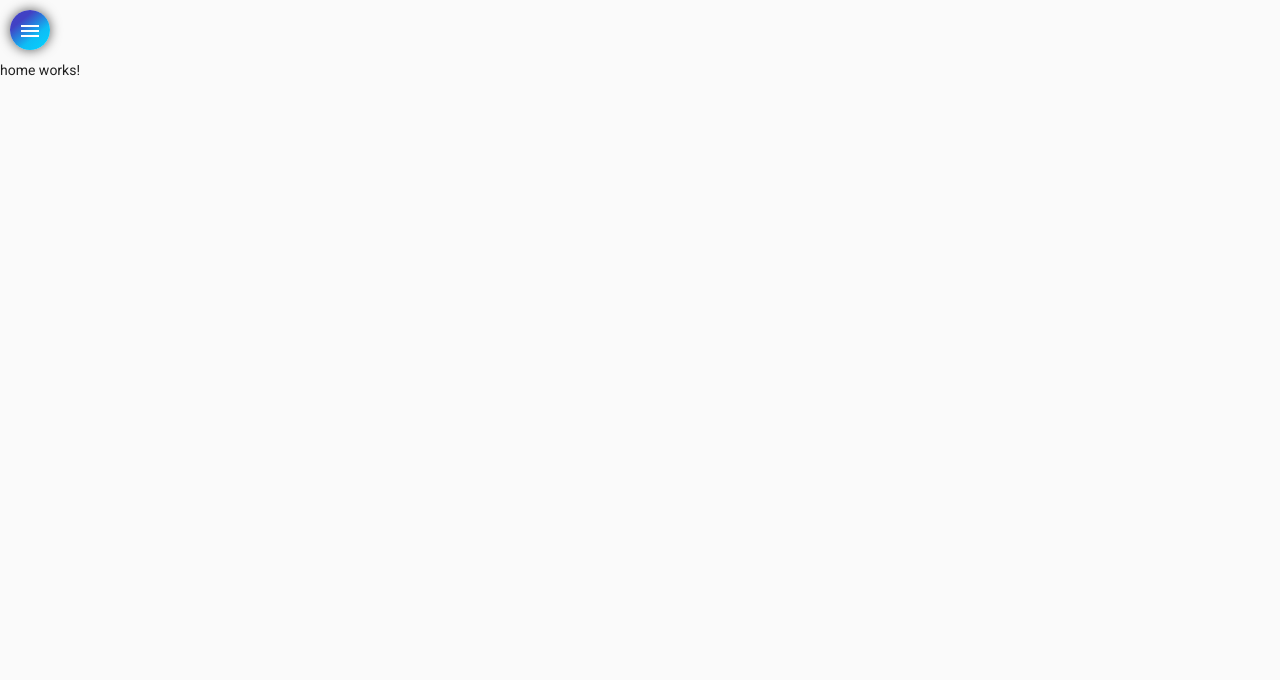
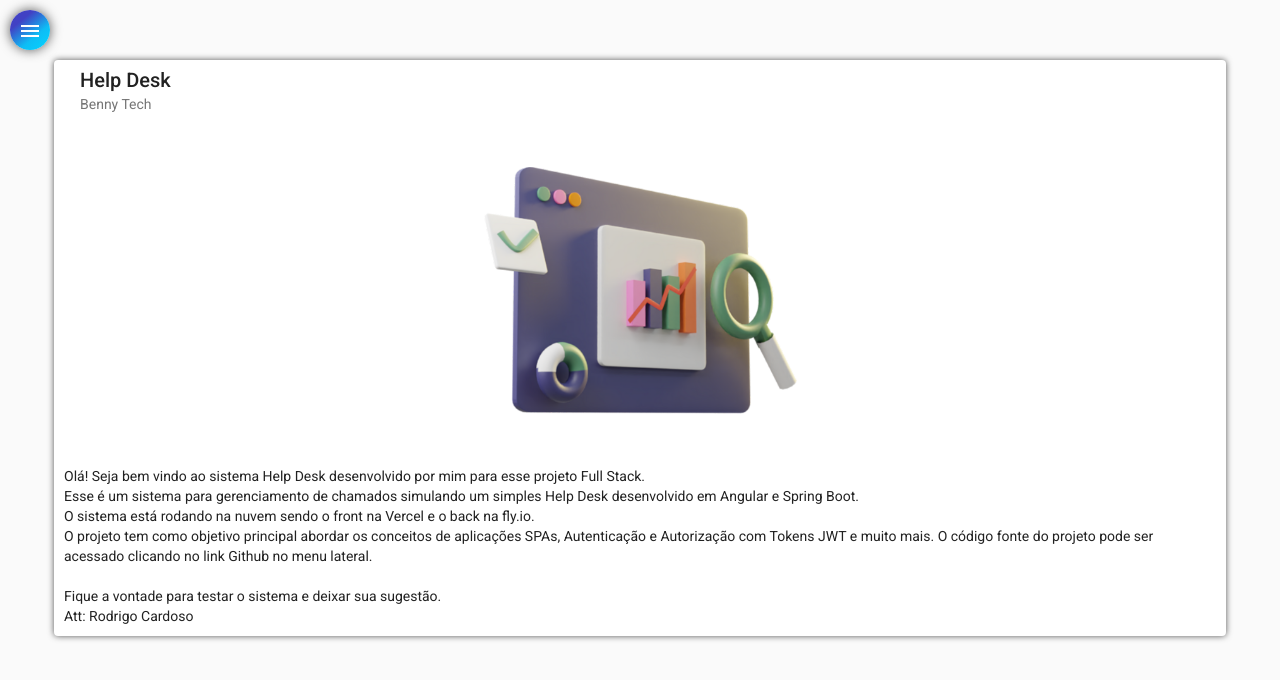
Before and after one commit to Rodrigopca42/cda, an Angular app: page /home in a window 1280 px wide. Shown: the top 680 px of the page. Built offline with nearby package versions, Linux system fonts and the light colour scheme.

Commit message:
HTML e CSS para componente HOME

```diff
--- a/src/app/components/home/home.component.css
+++ b/src/app/components/home/home.component.css
@@ -0,0 +1,10 @@
+.card {
+    width: 90%;
+    margin: auto;
+    padding: 10px;
+    box-shadow: 0 0 6px #555;
+  }
+
+  img{
+    height: 20rem;
+  }
--- a/src/app/components/home/home.component.html
+++ b/src/app/components/home/home.component.html
@@ -1 +1,19 @@
-<p>home works!</p>
+<mat-card class="card">
+    <mat-card-header>
+      <mat-card-title>Help Desk</mat-card-title>
+      <mat-card-subtitle>Benny Tech</mat-card-subtitle>
+    </mat-card-header>
+    <img mat-card-image src="assets/img/home.svg" alt="Imagem home">
+    <mat-card-content>
+        <p>
+            Olá! Seja bem vindo ao sistema Help Desk desenvolvido por mim para esse projeto Full Stack.<br />
+            Esse é um sistema para gerenciamento de chamados simulando um simples Help Desk desenvolvido em Angular e
+            Spring Boot. <br />O sistema está rodando na nuvem sendo o front na Vercel e o back na fly.io.<br />
+            O projeto tem como objetivo principal abordar os conceitos de aplicações SPAs, Autenticação e Autorização com
+            Tokens JWT e muito mais. O código fonte do projeto pode ser acessado clicando no link Github no menu lateral.
+            <br /><br /> Fique a vontade para testar o sistema e deixar sua sugestão.
+            <br /> Att: Rodrigo Cardoso
+           </p>
+    </mat-card-content>
+
+  </mat-card>
```
Also changed, not shown: src/assets/img/home.svg (added).
